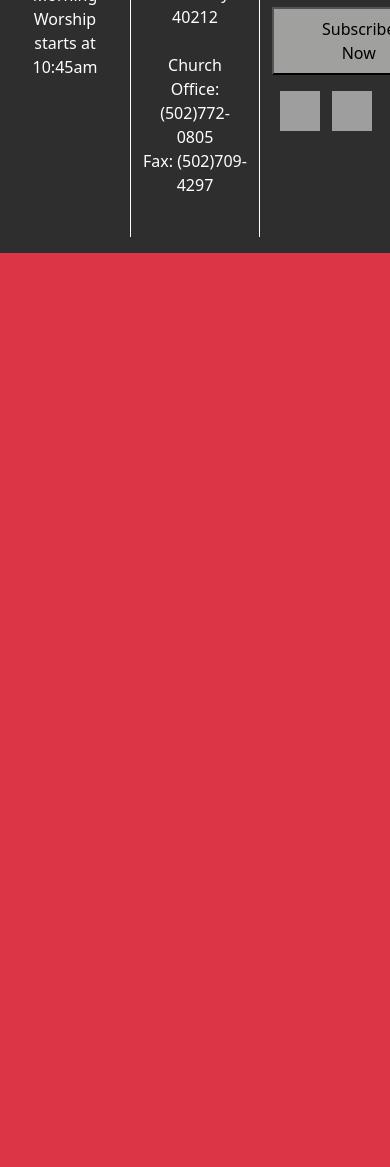
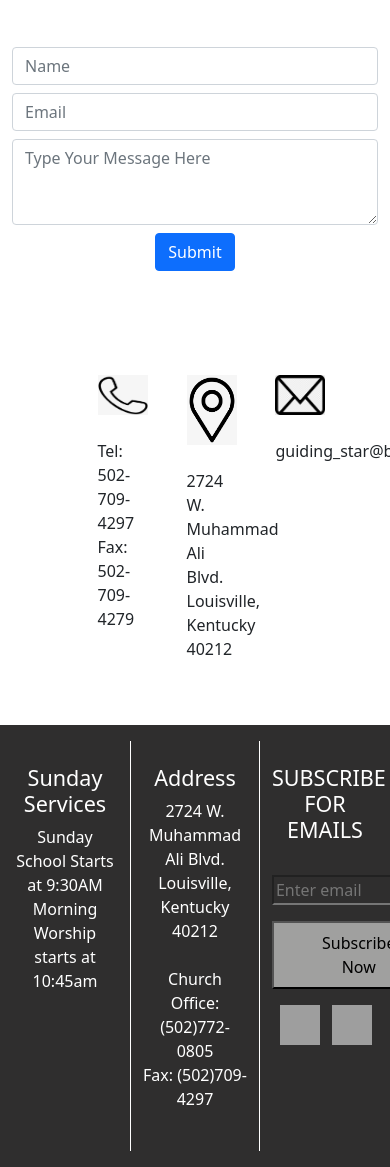
Before and after one commit to JimmyMorgan7979/guiding, a Node server app: page /contact in a window 390 px wide; the page is wider, and only the part inside the window is pictured. Shown: the part 971-2138 px from the top of that part. Before the commit the page ends 1224 px from the top of that part, so only its background shows below. Run offline with Node 20, Linux system fonts and the light colour scheme; some libraries are stand-ins or nearby versions; grey boxes are pictures that could not be loaded.

Commit message:
add further styling and images

```diff
--- a/views/contact.ejs
+++ b/views/contact.ejs
@@ -7,3 +7,43 @@
         </p>
     </div>
 </div>
+
+<div class="row justify-content-center text-center my-4">
+    <div class="col-md-4 my-2">
+        <iframe src="https://www.google.com/maps/embed?pb=!1m18!1m12!1m3!1d3133.0530352390674!2d-85.79916248477524!3d38.25507599215306!2m3!1f0!2f0!3f0!3m2!1i1024!2i768!4f13.1!3m3!1m2!1s0x88696d3b2f21e525%3A0x3384290ef31b1794!2s2724%20W%20Muhammad%20Ali%20Blvd%2C%20Louisville%2C%20KY%2040212!5e0!3m2!1sen!2sus!4v1646665427049!5m2!1sen!2sus" width="100%" height="100%" style="border:0;" allowfullscreen="" loading="lazy"></iframe>
+    </div>
+
+    <div class="col-md-3 my-2">
+        <form class="py-4">
+            <input type="text" class="form-control mt-2" id="name" placeholder="Name">
+            <input type="text" class="form-control mt-2" id="email" placeholder="Email">
+            <textarea rows="3" class="form-control mt-2" id="message" placeholder="Type Your Message Here"></textarea>
+            <button type="submit" class="btn btn-primary mt-2">Submit</button>
+        </form>
+    </div>
+</div>
+
+<div class="row py-5 text-center justify-content-center">
+    <div class="col-2 px-4">
+        <div><img src='static/images/phone.jpeg'width="50" height="40" alt='youtube'/></div>
+        <p class="pt-4">
+            Tel: 502-709-4297<br>
+            Fax: 502-709-4279
+        </p>
+    </div>
+
+    <div class="col-2 px-4 mx-4">
+        <div><img src='static/images/pin.jpeg'width="50" height="70" alt='youtube'/></div>
+        <p class="pt-4">
+            2724 W. Muhammad Ali Blvd.<br>
+            Louisville, Kentucky 40212
+        </p>
+    </div>
+
+    <div class="col-2 px-4">
+        <div><img src='static/images/email.png'width="50" height="40"/></div>
+        <p class="pt-4">
+            guiding_star@bellsouth.net
+        </p>
+    </div>
+</div>
--- a/views/donate.ejs
+++ b/views/donate.ejs
@@ -26,7 +26,7 @@
     </div>
 
     <div class="col-2 px-4">
-        <div class="bg-danger">photo placeholder</div>
+        <div class="bg-danger"><img src="static/images/clothes.jpg" width="100%" height="100%"></div>
         <h4 class="bb">CLOTHING CLOSET</h4>
         <p>We are always in need of clothing/coats for our clothes closet outreach. Contact a staff member for drop off.</p>
         <a class="small" href="#">READ MORE >></a>
--- a/views/layout.ejs
+++ b/views/layout.ejs
@@ -3,7 +3,8 @@
 <head>
     <link rel='stylesheet', href='/static/stylesheets/bootstrap.min.css'>
     <link rel='stylesheet', href='/static/stylesheets/style.css'>
-    <link rel="shortcut icon" href="static/favicon.png">
+    <link rel="shortcut icon" href="static/images/favicon.png">
+    <title>Guiding Star Missionary Baptist Church</title>
 </head>
 
 <!--Remove -fluid if there is a resising problem-->
--- a/views/services.ejs
+++ b/views/services.ejs
@@ -21,7 +21,7 @@
 
 <div class="row py-5 hoursbg justify-content-center">
     <div class="col-4 text-right">
-        <img src="static/images/hands.jpeg">
+        <img src="static/images/sanct.jpg" width="100%" height="100%">
     </div>
     <div class="col-2 text-left">
         <h3 class="pb-4">Hours</h3>
```
Also changed, not shown: views/index.ejs (+5 -2 lines), views/old.txt (+7 -31 lines), public/images/90213429_109010744063892_4595199580303261696_n.jpg (added), public/images/94381774_133137734984526_256117111837949952_n.jpg (added), public/images/cat.jpeg (deleted), public/images/clothes.jpg (added), public/images/email.png (added), public/images/favicon.png (added), public/images/group70.jpg (added), public/images/groupphoto.jpg (added), public/images/phone.jpeg (added), public/images/pin.jpeg (added), public/images/prayer.jpg (added), public/images/sanct.jpg (added), 1 more files.
